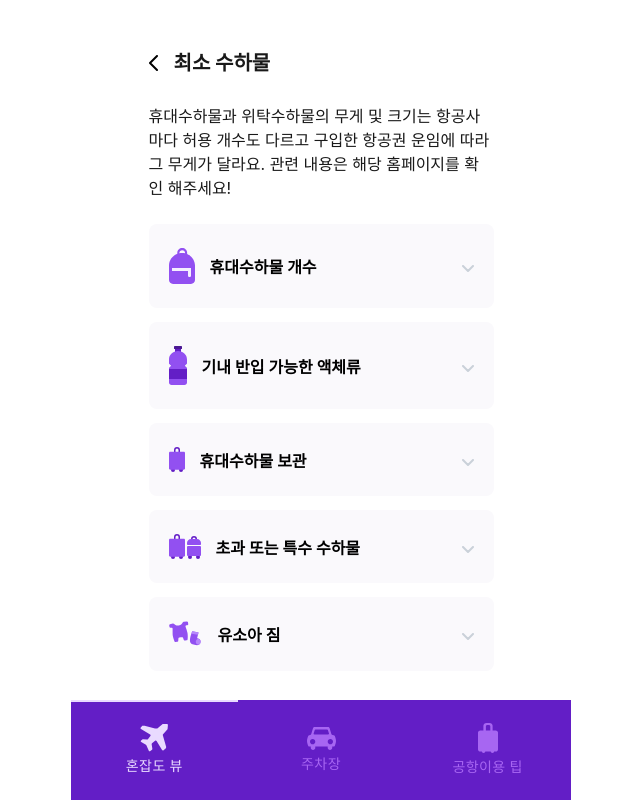
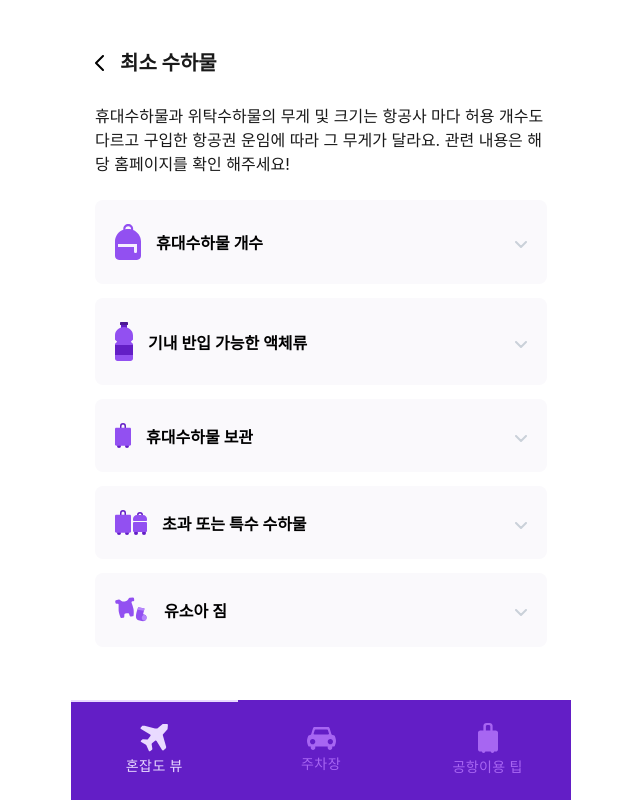
Before and after one commit to HonZapHae/airport-congestion-view, a React (Create React App) app: page /minbaggage in a window 1280 px wide. Shown: the whole page, without its empty margins (319-959 px from the left). Built offline with nearby package versions, Linux system fonts and the light colour scheme; no server answers.

Commit message:
[refactor] Tip/Businfo & Minbaggage -> 간격 조정 및 호버 이벤트 추가

```diff
--- a/src/pages/TipDetail/Businfo.tsx
+++ b/src/pages/TipDetail/Businfo.tsx
@@ -9,7 +9,6 @@ const StyledDiv = styled.div`
   flex-direction: column;
   width: 100%;
   height: 100vh;
-  max-width: 393px;
 `;
 
 const Wrapper = styled.div`
@@ -39,6 +38,13 @@ const ListItem = styled.div`
   border-radius: 8px;
   background-color: #faf9fc;
   padding: 24px 20px;
+  cursor: pointer;
+  &:hover {
+    background-color: #f2f0f5;
+  }
+  &:active {
+    background-color: #f2f0f5;
+  }
 `;
 
 const ListTitle = styled.div`
--- a/src/pages/TipDetail/Minbaggage.tsx
+++ b/src/pages/TipDetail/Minbaggage.tsx
@@ -14,7 +14,6 @@ const StyledDiv = styled.div`
   flex-direction: column;
   width: 100%;
   height: 100vh;
-  max-width: 393px;
 `;
 
 const Wrapper = styled.div`
@@ -51,6 +50,13 @@ const ListItem = styled.div`
   border-radius: 8px;
   background-color: #faf9fc;
   padding: 24px 20px;
+  cursor: pointer;
+  &:hover {
+    background-color: #f2f0f5;
+  }
+  &:active {
+    background-color: #f2f0f5;
+  }
 `;
 
 const ListTitle = styled.div`
```
